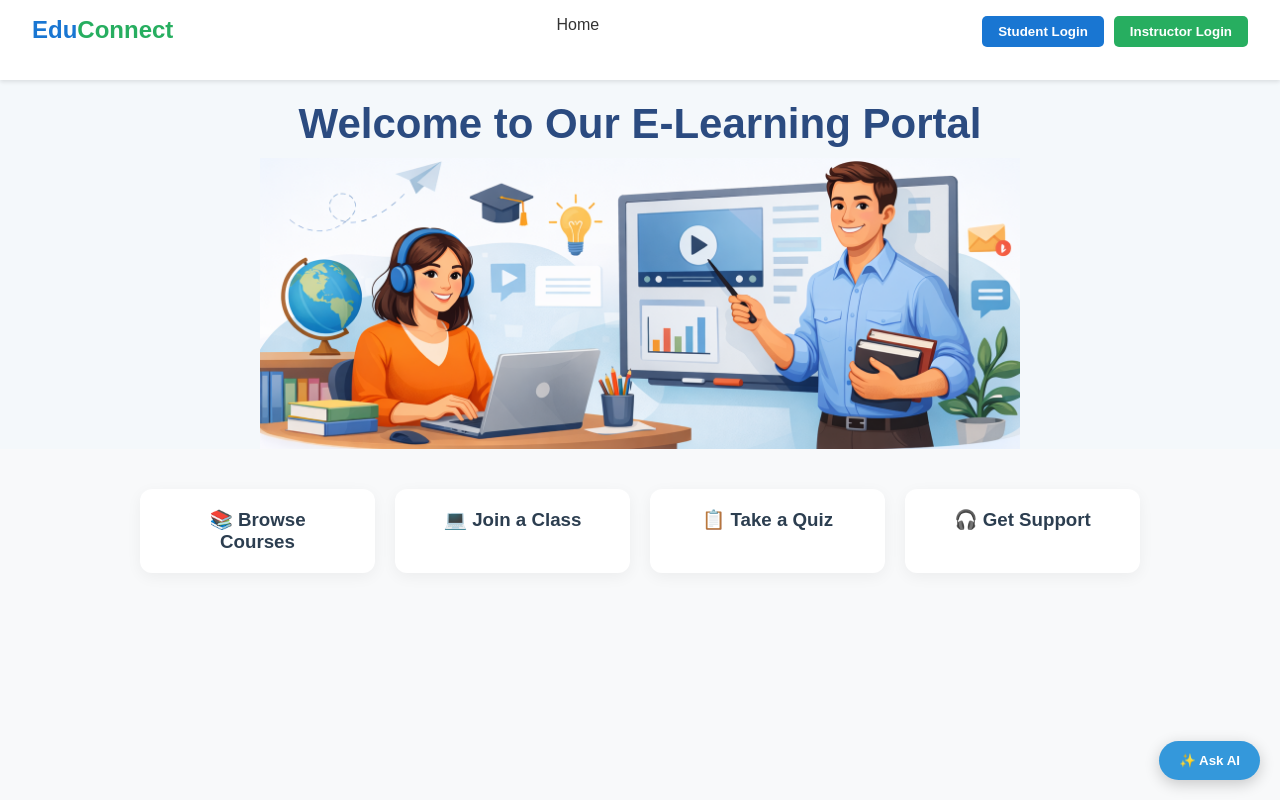
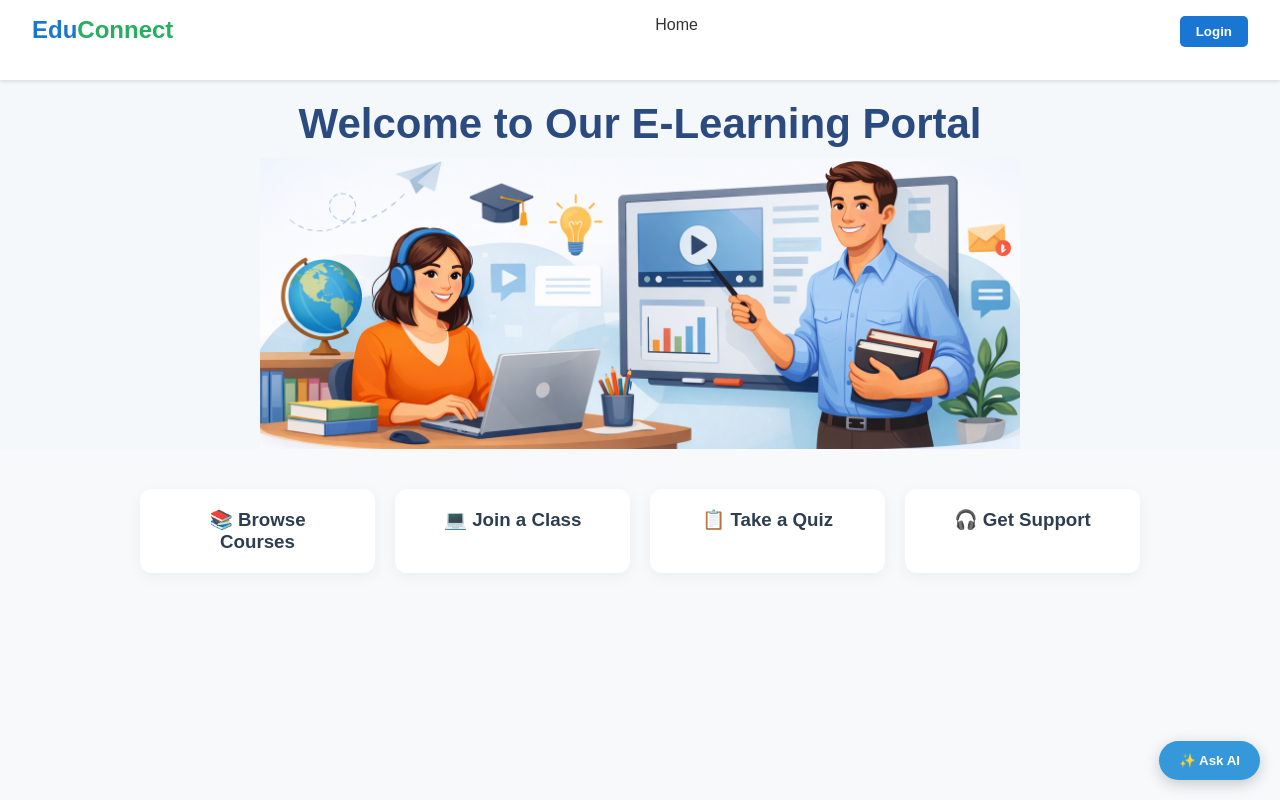
Before and after one commit to 2300438/2505C-EduConnect, a React (Vite) app in the folder client/: page / in a window 1280 px wide. Built offline with nearby package versions, Linux system fonts and the light colour scheme.

Commit message:
removed protected route in app.jsx
removed protected route as protected route already exist as a file for import

```diff
--- a/client/src/App.jsx
+++ b/client/src/App.jsx
@@ -9,35 +9,11 @@ import Profile from './pages/Profile';
 import InstructorDashboard from './pages/Instructor-Dashboard';
 import Login from './pages/Login';
 import Register from './pages/Register';
+import ProtectedRoute from './components/ProtectedRoute';
 
 // Components
 import Chatbot from './components/Chatbot';
 
-// --- 1. THE PROTECTED ROUTE (The Bouncer) ---
-const ProtectedRoute = ({ children, allowedRole }) => {
-  const { user, loading, isAuthenticated } = useAuth();
-
-  // Wait for AuthContext to check localStorage/API
-  if (loading) {
-    return (
-      <div style={{ display: 'flex', justifyContent: 'center', marginTop: '100px' }}>
-        <h2>Loading EduConnect...</h2>
-      </div>
-    );
-  }
-
-  // If not logged in, send to Login
-  if (!isAuthenticated || !user) {
-    return <Navigate to="/login" replace />;
-  }
-
-  // If role doesn't match, send to Home
-  if (allowedRole && user.role !== allowedRole) {
-    return <Navigate to="/" replace />;
-  }
-
-  return children;
-};
 
 // --- 2. THE NAVBAR COMPONENT ---
 const Navbar = () => {
@@ -99,13 +75,7 @@ const Navbar = () => {
                 onClick={() => navigate('/login', { state: { role: 'student' } })}
                 style={{ padding: '8px 16px', borderRadius: '5px', border: 'none', background: '#1976d2', color: '#fff', cursor: 'pointer' }}
               >
-                Student Login
-              </button>
-              <button
-                onClick={() => navigate('/login', { state: { role: 'instructor' } })}
-                style={{ padding: '8px 16px', borderRadius: '5px', border: 'none', background: '#27ae60', color: '#fff', cursor: 'pointer' }}
-              >
-                Instructor Login
+                Login
               </button>
             </div>
           )
--- a/client/src/components/ProtectedRoute.jsx
+++ b/client/src/components/ProtectedRoute.jsx
@@ -1,22 +1,35 @@
-import { Navigate } from 'react-router-dom';
+import React from 'react';
+import { Navigate, useLocation } from 'react-router-dom';
 import { useAuth } from '../context/AuthContext';
 
 const ProtectedRoute = ({ children, allowedRole }) => {
-  const { user, loading, isAuthenticated } = useAuth();
+    const { user, loading, isAuthenticated } = useAuth();
+    const location = useLocation();
 
-  if (loading) return <div>Loading...</div>;
+    // 1. IMPORTANT: If AuthContext is still checking the token, show nothing or a spinner.
+    // This prevents the "null" error during initial page load.
+    if (loading) {
+        return (
+            <div style={{ display: 'flex', justifyContent: 'center', alignItems: 'center', height: '100vh' }}>
+                Loading...
+            </div>
+        );
+    }
 
-  // 1. If not logged in at all, kick them to login
-  if (!isAuthenticated) {
-    return <Navigate to="/login" replace />;
-  }
+    // 2. If the user is NOT logged in, send them to login.
+    // We save the 'from' location so we can redirect them back after they log in.
+    if (!isAuthenticated || !user) {
+        return <Navigate to="/login" state={{ from: location }} replace />;
+    }
 
-  // 2. If their role doesn't match the required role, kick them to home
-  if (allowedRole && user?.role !== allowedRole) {
-    return <Navigate to="/" replace />;
-  }
+    // 3. ROLE CHECK: If the route requires a specific role (e.g., instructor).
+    // We use optional chaining (user?.role) as a second layer of safety.
+    if (allowedRole && user?.role !== allowedRole) {
+        console.warn(`Access denied: Required ${allowedRole}, but user is ${user?.role}`);
+        return <Navigate to="/" replace />;
+    }
 
-  return children;
+    return children;
 };
 
 export default ProtectedRoute;
```
Also changed, not shown: client/src/pages/Login.jsx (line endings or trailing spaces).
